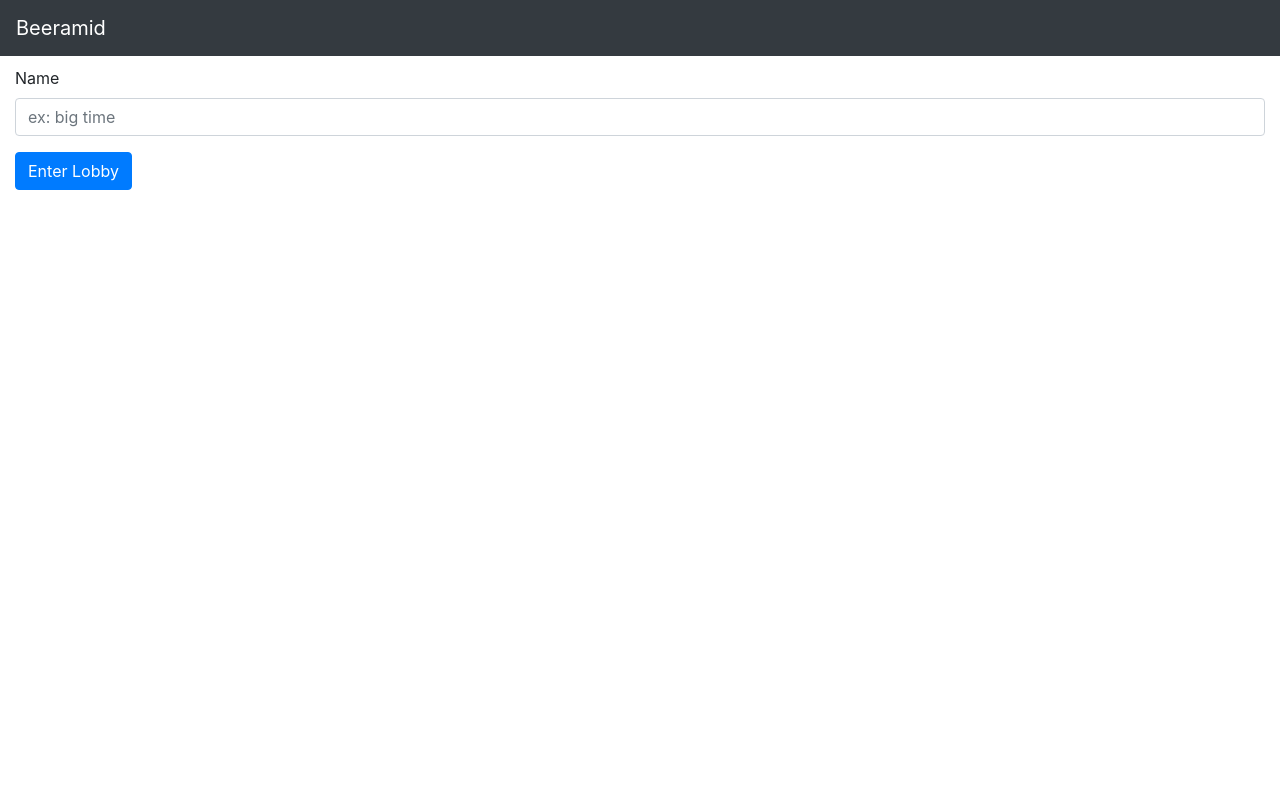
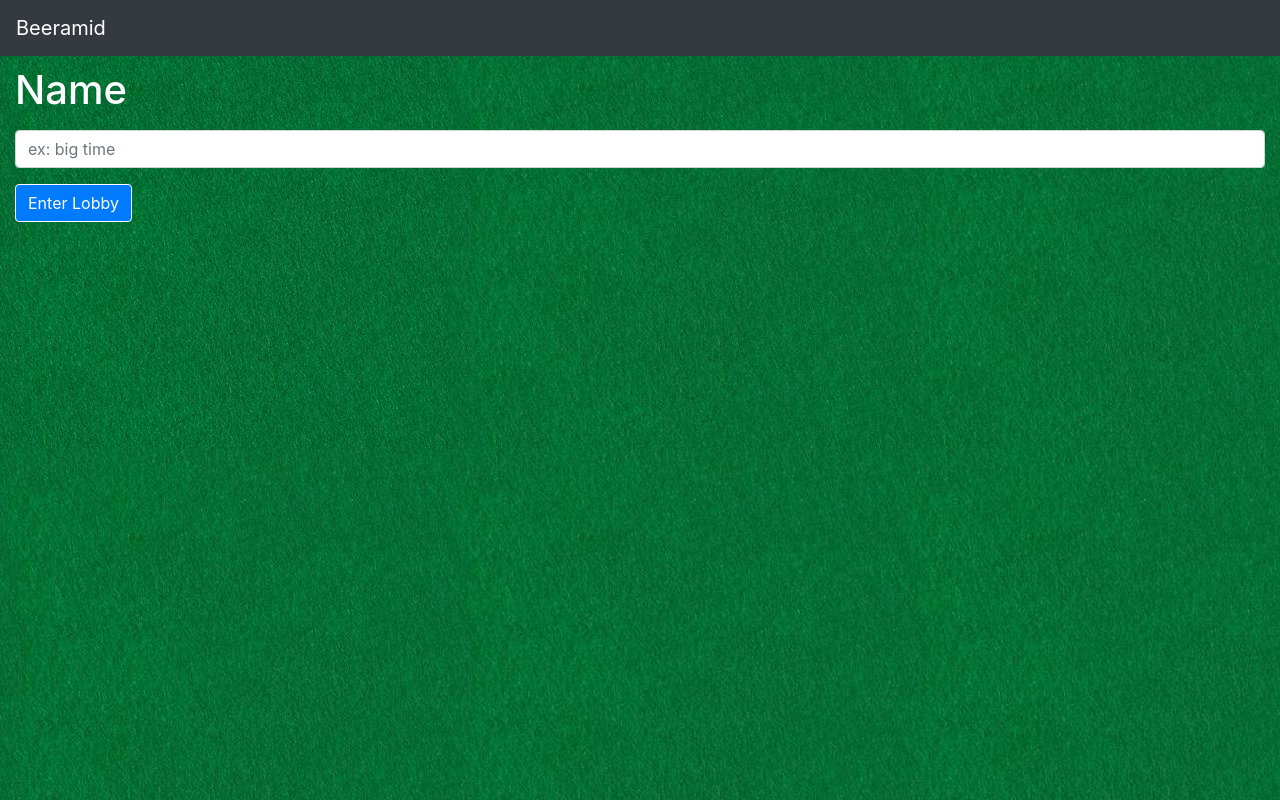
Before and after one commit to kennedyjustin/beeramid, a React app: page / in a window 1280 px wide. Built offline with nearby package versions, Linux system fonts and the light colour scheme; no server answers.

Commit message:
Add casino felt background, change colors

```diff
--- a/app/Card.js
+++ b/app/Card.js
@@ -25,7 +25,7 @@ class Card extends Component {
 
     let value = 'cards/'
     if (this.state.hidden) {
-      value += 'blue_back'
+      value += 'red_back'
     } else {
       value += this.state.rank + this.state.suit
     }
--- a/app/PreLobby.js
+++ b/app/PreLobby.js
@@ -35,7 +35,7 @@ class PreLobby extends Component {
           <Col>
           <Form onSubmit={this.enterName.bind(this)}>
             <Form.Group>
-              <Form.Label>Name</Form.Label>
+              <Form.Label><h1>Name</h1></Form.Label>
               <Form.Control type="text" placeholder="ex: big time" onChange={this.nameChange.bind(this)} />
             </Form.Group>
             <Button variant="primary" type="submit">
--- a/app/index.css
+++ b/app/index.css
@@ -22,8 +22,27 @@
 }
 
 @-webkit-keyframes blink {
-   50% { border-color: black; }
+   50% { border-color: yellow; }
 }
 @keyframes blink {
-   50% { border-color: black; }
+   50% { border-color: yellow; }
 }
+
+body {
+ background-image: url("cards/felt.jpg");
+ background-repeat: repeat;
+ color: white;
+}
+
+.list-group-item {
+  background-color: transparent;
+  border-color: white;
+}
+
+hr {
+  border-color: white;
+}
+
+.btn {
+  border-color: white;
+}
--- a/app/index.js
+++ b/app/index.js
@@ -4,6 +4,7 @@ import App from './App'
 import 'bootstrap/dist/css/bootstrap.min.css';
 import './index.css'
 
+import './cards/felt.jpg'
 import './cards/10C.png'
 import './cards/10D.png'
 import './cards/10H.png'
```
Also changed, not shown: app/cards/felt.jpg (added).
